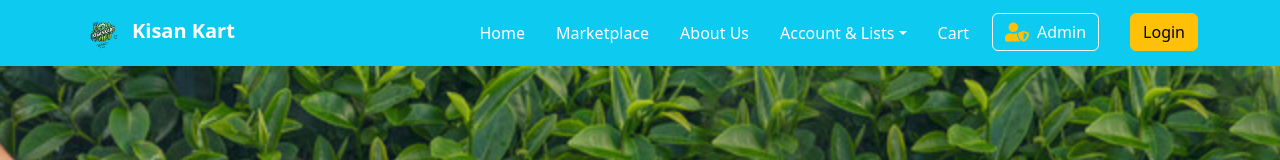
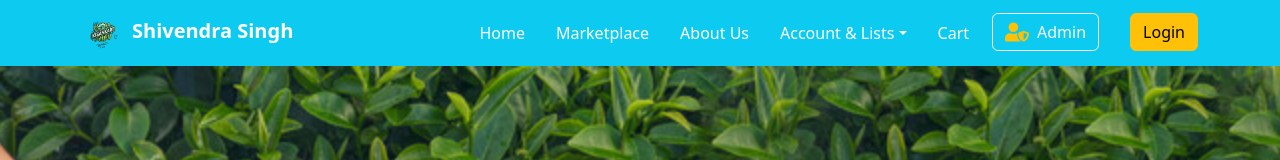
Before and after one commit to cvensingh/e-comm-react-and-springboot-, a React (Create React App) app in the folder frontend/: page / in a window 1280 px wide. Shown: the top 160 px of the page. Built offline with nearby package versions, Linux system fonts and the light colour scheme.

Commit message:
Change displayed name from 'Kisan Kart' to 'Shivendra Singh'

```diff
--- a/frontend/src/HomePage.js
+++ b/frontend/src/HomePage.js
@@ -85,7 +85,7 @@ export default function HomePage() {
               alt="Logo"
               style={{ width: "40px", marginRight: "10px" }}
             />
-            Kisan Kart
+            Shivendra Singh
           </a>
           <button
             className="navbar-toggler"
```
